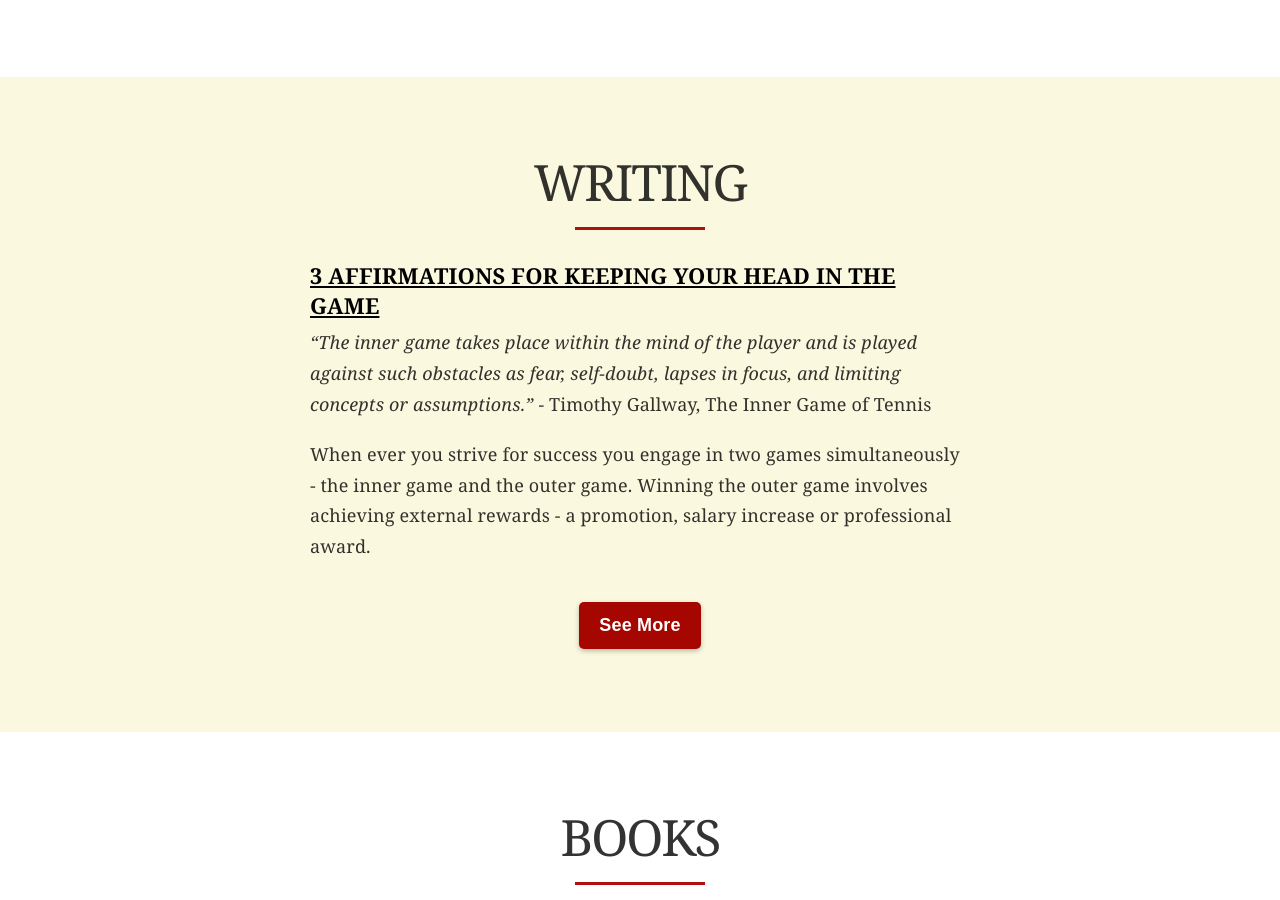
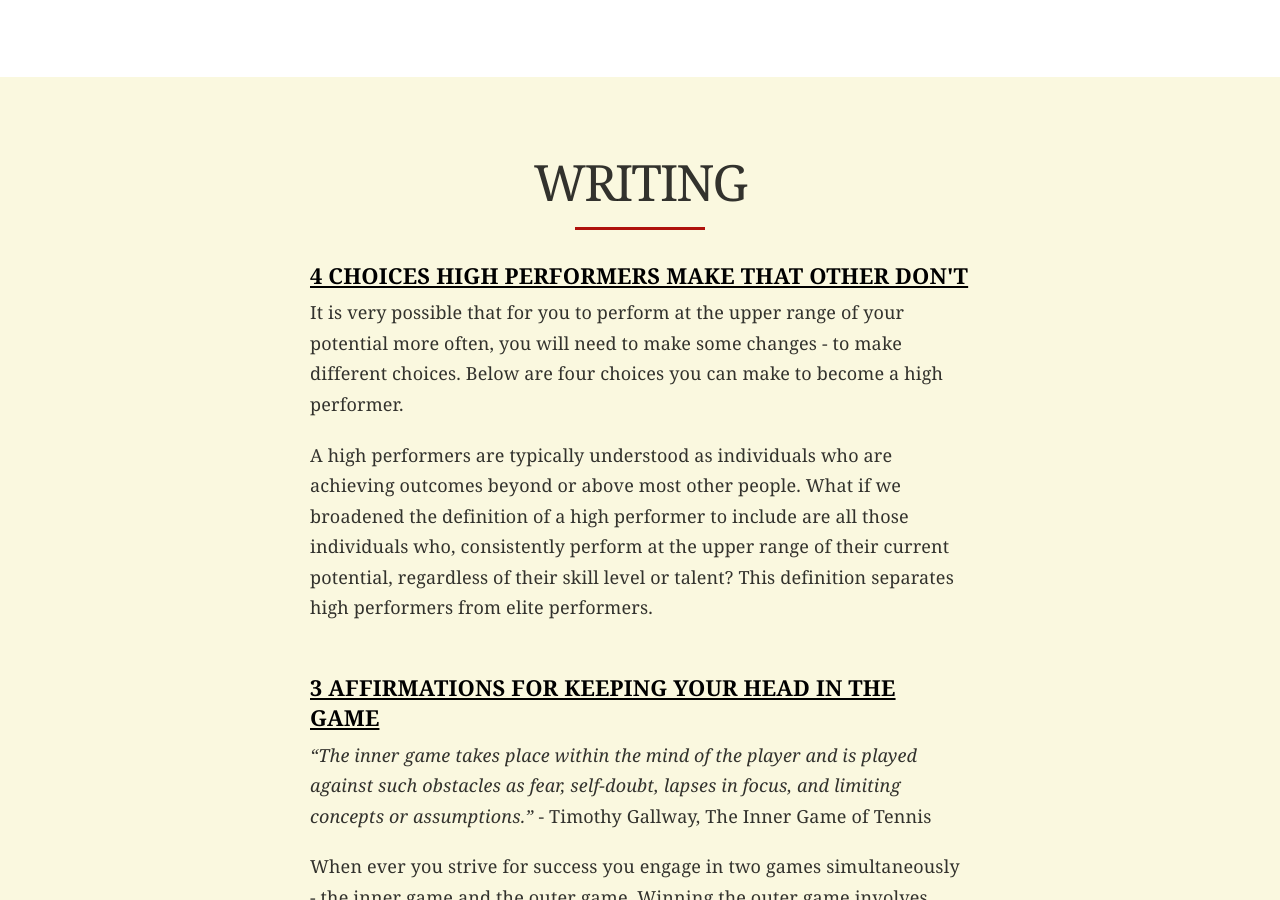
Before and after one commit to zamiang/drbillmoore, a Jekyll site: the page built from index.html, in a window 1280 px wide and 900 px high, scrolled down 5335 px. Built offline with Jekyll 4.4.1, drawn with Linux system fonts in a browser that asks for light colours; nearby versions of some CDN libraries; Markdown is read by kramdown in place of the engine named in the settings.

Commit message:
add new post

```diff
--- a/index.html
+++ b/index.html
@@ -210,6 +210,21 @@ layout: default
         <div class="section-writing">
             <div class="blog-entry">
                 <div class="item-heading large-heading">
+                    <a href="https://www.linkedin.com/pulse/4-choices-high-performers-make-other-dont-dr-bill-moore">4 Choices High Performers Make That Other Don't</a>
+                </div>
+                <div class="item-subheading item-description">
+                    <p>
+                        It is very possible that for you to perform at the upper range of your potential more often, you will need to make some changes - to make different choices. Below are four choices you can make to become a high performer.
+                    </p>
+                    <p>
+                        A high performers are typically understood as individuals who are achieving outcomes beyond or above most other people. What if we broadened the definition of a high performer to include are all those individuals who, consistently perform at the upper range of their current potential, regardless of their skill level or talent? This definition separates high performers from elite performers.
+                    </p>
+                    <p>
+                </div>
+            </div>
+            <br />
+            <div class="blog-entry">
+                <div class="item-heading large-heading">
                     <a href="https://www.linkedin.com/pulse/3-great-affirmations-keeping-your-head-game-dr-bill-moore">3 Affirmations For Keeping Your Head In The Game</a>
                 </div>
                 <div class="item-subheading item-description">
```
